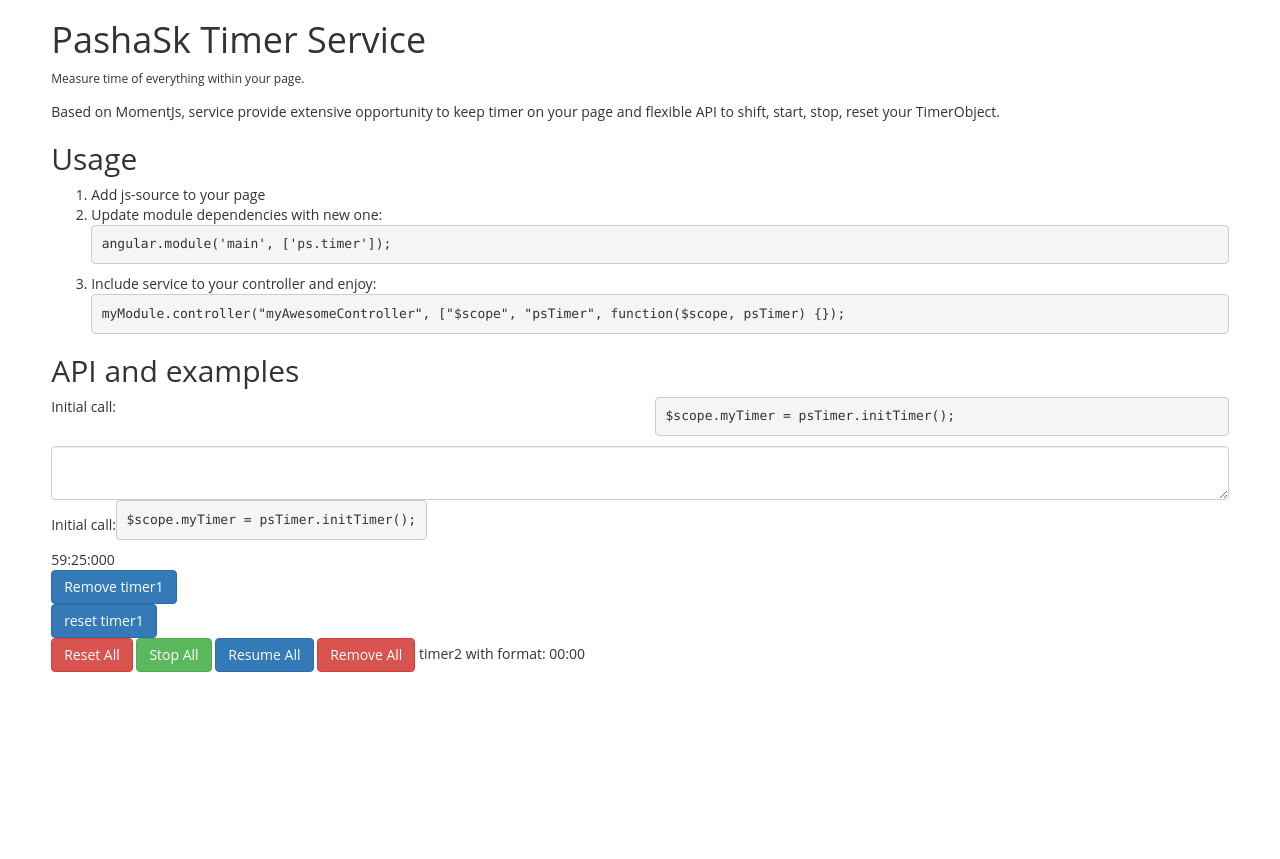
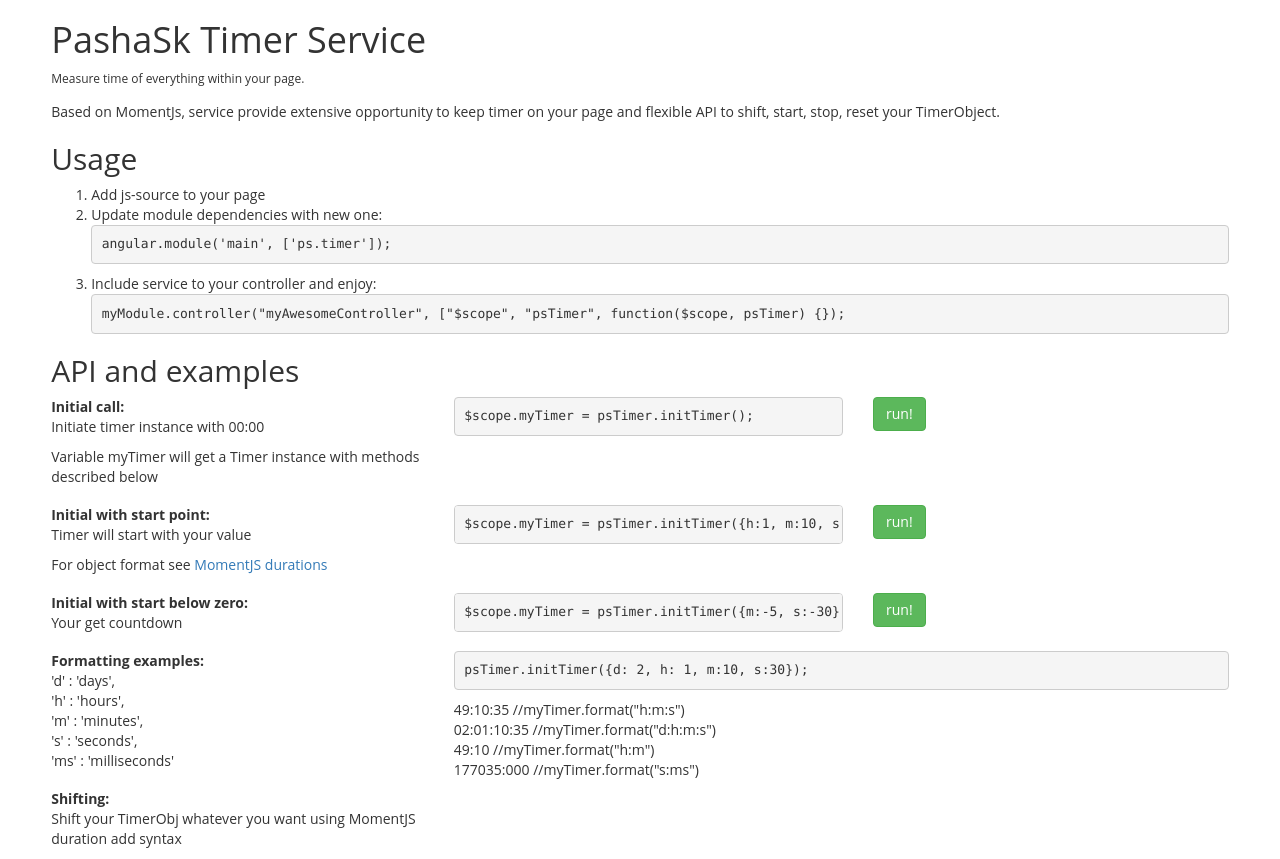
Before and after one commit to PashaSk/PsTimer, a website: page docs/index.html in a window 1280 px wide. Before the commit the page ends 800 px from the top, so only its background shows below. Drawn offline with nearby package versions, Linux system fonts and the light colour scheme.

Commit message:
master - docs

```diff
--- a/docs/index.html
+++ b/docs/index.html
@@ -15,11 +15,23 @@
 
 					$scope.service = psTimer;
 
-					$scope.timer1 = psTimer.initTimer({h: -1, m:1, s:-30});
+					$scope.formattingTimer = psTimer.initTimer({d: 2, h: 1, m:10, s:30});
 					$scope.timer2 = psTimer.initTimer({}, true);
 
 					function resetAll() {
 						psTimer.resetAll();
+					}
+
+					$scope.runInitial = function() {
+						$scope.initialTimer = psTimer.initTimer();
+					}
+
+					$scope.runInitialWithStartPoint = function() {
+						$scope.initialWithStartPoint = psTimer.initTimer({h:1, m:10, s:30});
+					}
+
+					$scope.runInitialWithStartPointBelowZero = function() {
+						$scope.initialWithStartPointBelowZero = psTimer.initTimer({m:-5, s:-30});
 					}
 
 				}]);
@@ -43,36 +55,107 @@
 		</ol>
 		<h2>API and examples</h2>
 		<div class="row">
-			<div class="col-sm-6">Initial call:</div>
-			<div class="col-sm-6">
-				<pre>$scope.myTimer = psTimer.initTimer();</pre>
+			<div class="col-md-4">
+				<b>Initial call:</b>
+				<p>Initiate timer instance with 00:00</p>
+				<p>Variable myTimer will get a Timer instance with methods described below</p>
+			</div>
+			<div class="col-md-5">
+				<div class="row">
+					<div class="col-xs-10">
+						<pre>$scope.myTimer = psTimer.initTimer();</pre>
+					</div>
+					<div class="col-xs-2">
+						<button ng-click="runInitial()" class="btn btn-success">run!</button>
+					</div>
+				</div>
+			</div>
+			<div class="col-md-3">
+				{{initialTimer.format("m:s:ms")}} <span ng-if="initialTimer"> //myTimer.format("m:s:ms")</span>
 			</div>
 		</div>
-		<textarea class="form-control"></textarea>
+		<div class="row margin-tsm">
+			<div class="col-md-4">
+				<b>Initial with start point:</b>
+				<p>Timer will start with your value</p>
+				<p>For object format see <a href="http://momentjs.com/docs/#/durations/">MomentJS durations</a></p>
+			</div>
+			<div class="col-md-5">
+				<div class="row">
+					<div class="col-xs-10">
+						<pre>$scope.myTimer = psTimer.initTimer({h:1, m:10, s:30});</pre>
+					</div>
+					<div class="col-xs-2">
+						<button ng-click="runInitialWithStartPoint()" class="btn btn-success">run!</button>
+					</div>
+				</div>
+			</div>
+			<div class="col-md-3">
+				{{initialWithStartPoint.format("h:m:s:ms")}} <span ng-if="initialWithStartPoint"> //myTimer.format("h:m:s:ms")</span>
+			</div>
+		</div>
+		<div class="row margin-tsm">
+			<div class="col-md-4">
+				<b>Initial with start below zero:</b>
+				<p>Your get countdown</p>
+			</div>
+			<div class="col-md-5">
+				<div class="row">
+					<div class="col-xs-10">
+						<pre>$scope.myTimer = psTimer.initTimer({m:-5, s:-30});</pre>
+					</div>
+					<div class="col-xs-2">
+						<button ng-click="runInitialWithStartPointBelowZero()" class="btn btn-success">run!</button>
+					</div>
+				</div>
+			</div>
+			<div class="col-md-3">
+				{{initialWithStartPointBelowZero.format("m:s:ms")}} <span ng-if="initialWithStartPointBelowZero"> //myTimer.format("m:s:ms")</span>
+			</div>
+		</div>
+		<div class="row margin-tsm">
+			<div class="col-md-4">
+				<b>Formatting examples:</b>
+				<p> 'd' : 'days',<br>
+					'h' : 'hours',<br>
+					'm' : 'minutes',<br>
+					's' : 'seconds',<br>
+					'ms' : 'milliseconds'</p>
+			</div>
+			<div class="col-md-8">
+				<pre>psTimer.initTimer({d: 2, h: 1, m:10, s:30});</pre>
+				<div>{{formattingTimer.format("h:m:s")}} //myTimer.format("h:m:s")</div>
+				<div>{{formattingTimer.format("d:h:m:s")}} //myTimer.format("d:h:m:s")</div>
+				<div>{{formattingTimer.format("h:m")}} //myTimer.format("h:m")</div>
+				<div>{{formattingTimer.format("s:ms")}} //myTimer.format("s:ms")</div>
+			</div>
+		</div>
+		<div class="row margin-tsm">
+			<div class="col-md-4">
+				<b>Shifting:</b>
+				<p>Shift your TimerObj whatever you want using MomentJS duration add syntax</p>
+			</div>
+			<div class="col-md-8">
+			</div>
+		</div>
 	</article>
 
-	<table>
-		<tr>
-			<td>Initial call:</td>
-			<td><pre>$scope.myTimer = psTimer.initTimer();</pre></td>
-		</tr>
-	</table>
-	<div class="row">
-		<div class="col-xs-12">
-			{{timer1.format("m:s:ms")}}<br>
-			<button class="btn btn-primary" ng-click="timer1.remove()">Remove timer1</button><br>
-			<button class="btn btn-primary" ng-click="timer1.reset()">reset timer1</button><br>
-			<button class="btn btn-danger" ng-click="service.resetAll()">Reset All</button>
-			<button class="btn btn-success" ng-click="service.stopAll()">Stop All</button>
-			<button class="btn btn-primary" ng-click="service.resumeAll()">Resume All</button>
-			<button class="btn btn-danger" ng-click="service.removeAll()">Remove All</button>
+	<!--<div class="row">-->
+		<!--<div class="col-xs-12">-->
+			<!--{{timer1.format("m:s:ms")}}<br>-->
+			<!--<button class="btn btn-primary" ng-click="timer1.remove()">Remove timer1</button><br>-->
+			<!--<button class="btn btn-primary" ng-click="timer1.reset()">reset timer1</button><br>-->
+			<!--<button class="btn btn-danger" ng-click="service.resetAll()">Reset All</button>-->
+			<!--<button class="btn btn-success" ng-click="service.stopAll()">Stop All</button>-->
+			<!--<button class="btn btn-primary" ng-click="service.resumeAll()">Resume All</button>-->
+			<!--<button class="btn btn-danger" ng-click="service.removeAll()">Remove All</button>-->
 
-			timer2 with format: {{timer2.format("m:s")}}<br>
-			<div ng-if="timer1.isRemoved">Timer1 removed!</div>
-			<br>
-			{{timer4}}
-		</div>
-	</div>
+			<!--timer2 with format: {{timer2.format("m:s")}}<br>-->
+			<!--<div ng-if="timer1.isRemoved">Timer1 removed!</div>-->
+			<!--<br>-->
+			<!--{{timer4}}-->
+		<!--</div>-->
+	<!--</div>-->
 </div>
 </body>
 </html>
--- a/docs/styles/styles.scss
+++ b/docs/styles/styles.scss
@@ -14,4 +14,8 @@
   &-t {
     margin-top: 15px;
   }
+
+  &-tsm {
+    margin-top: 8px;
+  }
 }
```
Also changed, not shown: docs/styles/styles.css, 1 other file.
